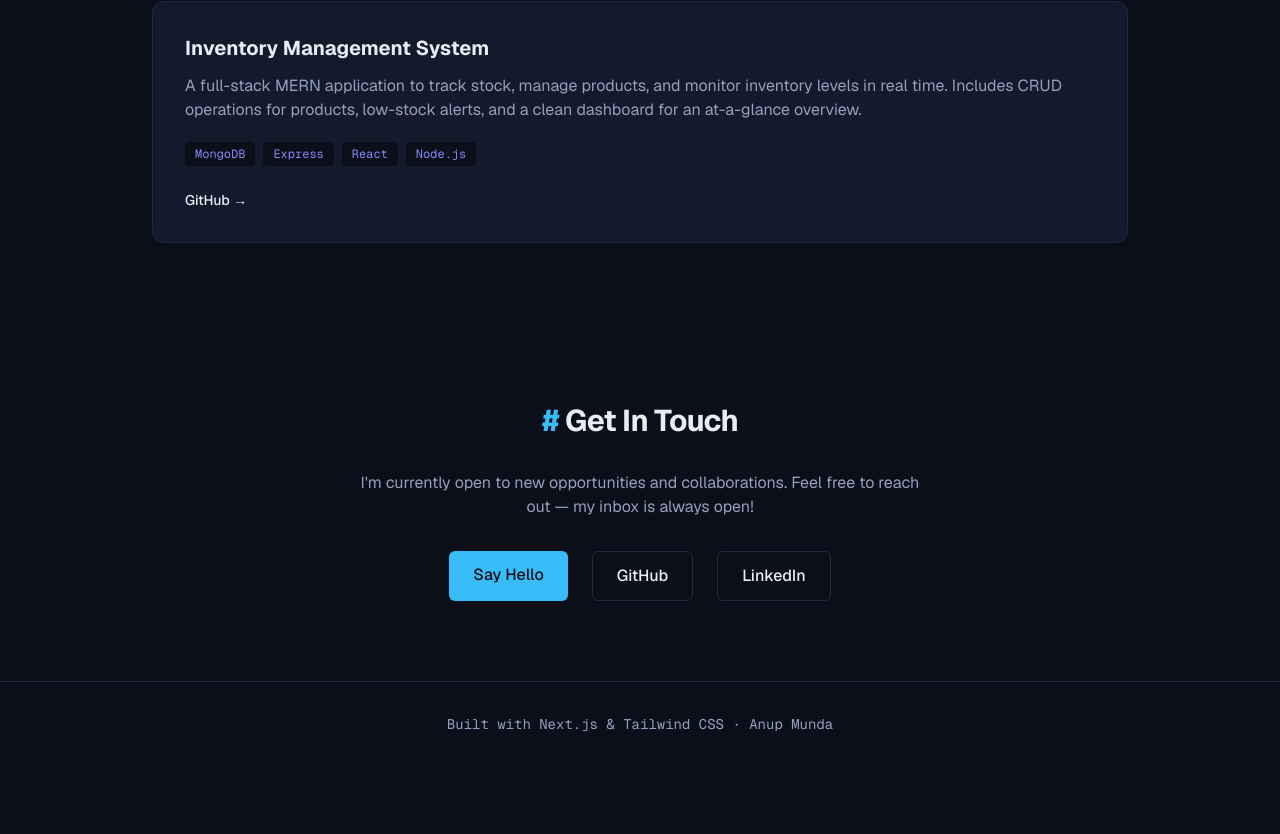
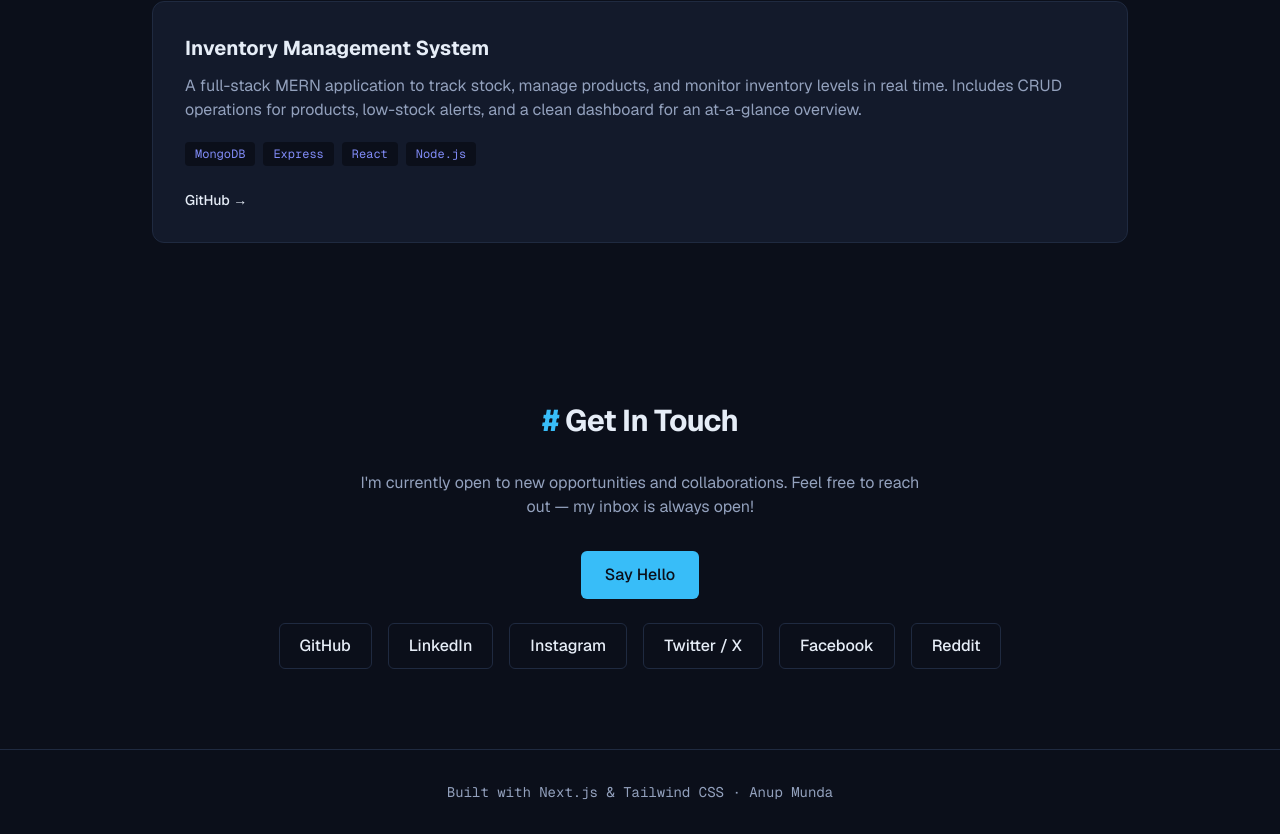
Before and after one commit to AnupMunda-code/Portfolio, a Next.js app: page / in a window 1280 px wide. Shown: the part 1528-2362 px from the top of the page. Before the commit the page ends 2294 px from the top, so only its background shows below. Built offline with nearby package versions, Linux system fonts and the light colour scheme.

Commit message:
Add Instagram, Twitter/X, Facebook, and Reddit social links
Co-Authored-By: Claude Opus 4.8 <noreply@anthropic.com>

```diff
--- a/src/app/page.tsx
+++ b/src/app/page.tsx
@@ -29,7 +29,20 @@ const social = {
   email: "mailto:anupmunda03@gmail.com",
   github: "https://github.com/AnupMunda-code",
   linkedin: "https://www.linkedin.com/in/anup-munda-2b9b832a6",
+  instagram: "https://www.instagram.com/anma0446",
+  twitter: "https://x.com/nma0446",
+  facebook: "https://www.facebook.com/share/1BJW8xt4jF/",
+  reddit: "https://www.reddit.com/u/Alarming_Classic4041",
 };
+
+const socialLinks = [
+  { label: "GitHub", href: social.github },
+  { label: "LinkedIn", href: social.linkedin },
+  { label: "Instagram", href: social.instagram },
+  { label: "Twitter / X", href: social.twitter },
+  { label: "Facebook", href: social.facebook },
+  { label: "Reddit", href: social.reddit },
+];
 
 function SectionHeading({ children }: { children: React.ReactNode }) {
   return (
@@ -185,29 +198,26 @@ export default function Home() {
             I&apos;m currently open to new opportunities and collaborations. Feel
             free to reach out — my inbox is always open!
           </p>
-          <div className="mt-8 flex justify-center gap-6">
+          <div className="mt-8 flex justify-center">
             <a
               href={social.email}
               className="rounded-md bg-accent px-6 py-3 font-medium text-background transition-opacity hover:opacity-90"
             >
               Say Hello
             </a>
-            <a
-              href={social.github}
-              target="_blank"
-              rel="noopener noreferrer"
-              className="rounded-md border border-border px-6 py-3 font-medium text-foreground transition-colors hover:border-accent hover:text-accent"
-            >
-              GitHub
-            </a>
-            <a
-              href={social.linkedin}
-              target="_blank"
-              rel="noopener noreferrer"
-              className="rounded-md border border-border px-6 py-3 font-medium text-foreground transition-colors hover:border-accent hover:text-accent"
-            >
-              LinkedIn
-            </a>
+          </div>
+          <div className="mt-6 flex flex-wrap justify-center gap-4">
+            {socialLinks.map((link) => (
+              <a
+                key={link.label}
+                href={link.href}
+                target="_blank"
+                rel="noopener noreferrer"
+                className="rounded-md border border-border px-5 py-2.5 font-medium text-foreground transition-colors hover:border-accent hover:text-accent"
+              >
+                {link.label}
+              </a>
+            ))}
           </div>
         </section>
       </main>
```
